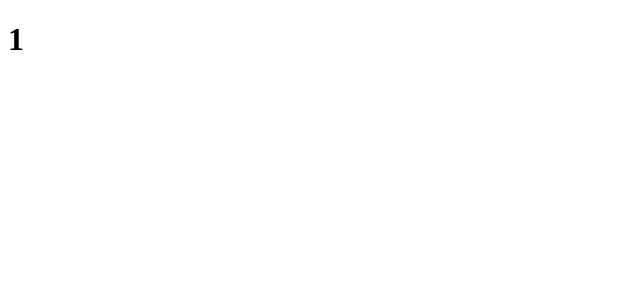
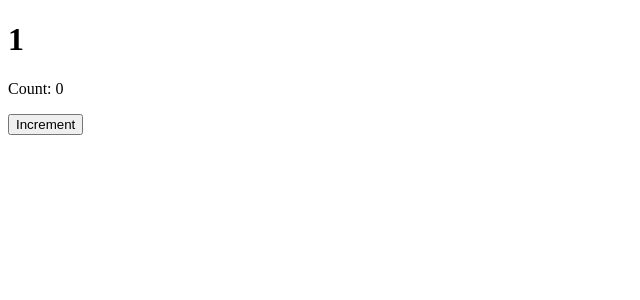
Before and after one commit to azu/cloudflare-pages-with-nextjs, a Next.js app: page /about/1 in a window 1280 px wide. Shown: the top 300 px of the page, without its empty margins (0-640 px from the left). Built offline with nearby package versions, Linux system fonts and the light colour scheme.

Commit message:
add counter

```diff
--- a/app/about/[slug]/page.tsx
+++ b/app/about/[slug]/page.tsx
@@ -1,3 +1,5 @@
+import { useState } from "react";
+
 export async function generateStaticParams() {
     // 1000 pages
     const dummyPosts = Array.from({ length: 2 }, (_, i) => ({ slug: `test${i}` }));
@@ -10,5 +12,12 @@ export async function generateStaticParams() {
 // using the `params` returned by `generateStaticParams`
 export default function Page({ params }: any) {
     const { slug } = params
-    return <h1>{slug}</h1>;
+    const [count, setCount] = useState(0)
+    return (
+        <div>
+            <h1>{slug}</h1>
+            <p>Count: {count}</p>
+            <button onClick={() => setCount(count + 1)}>Increment</button>
+        </div>
+    )
 }
```
